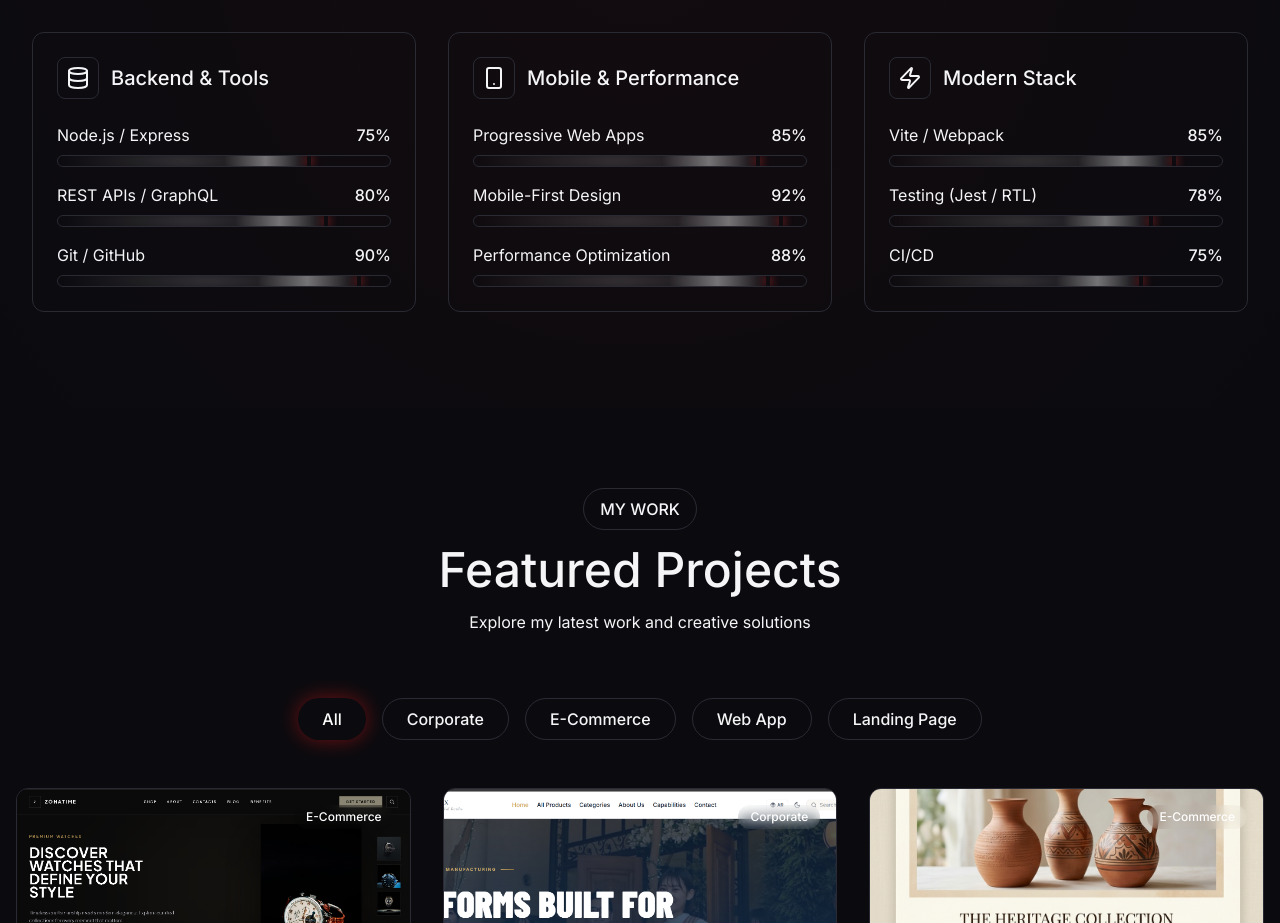
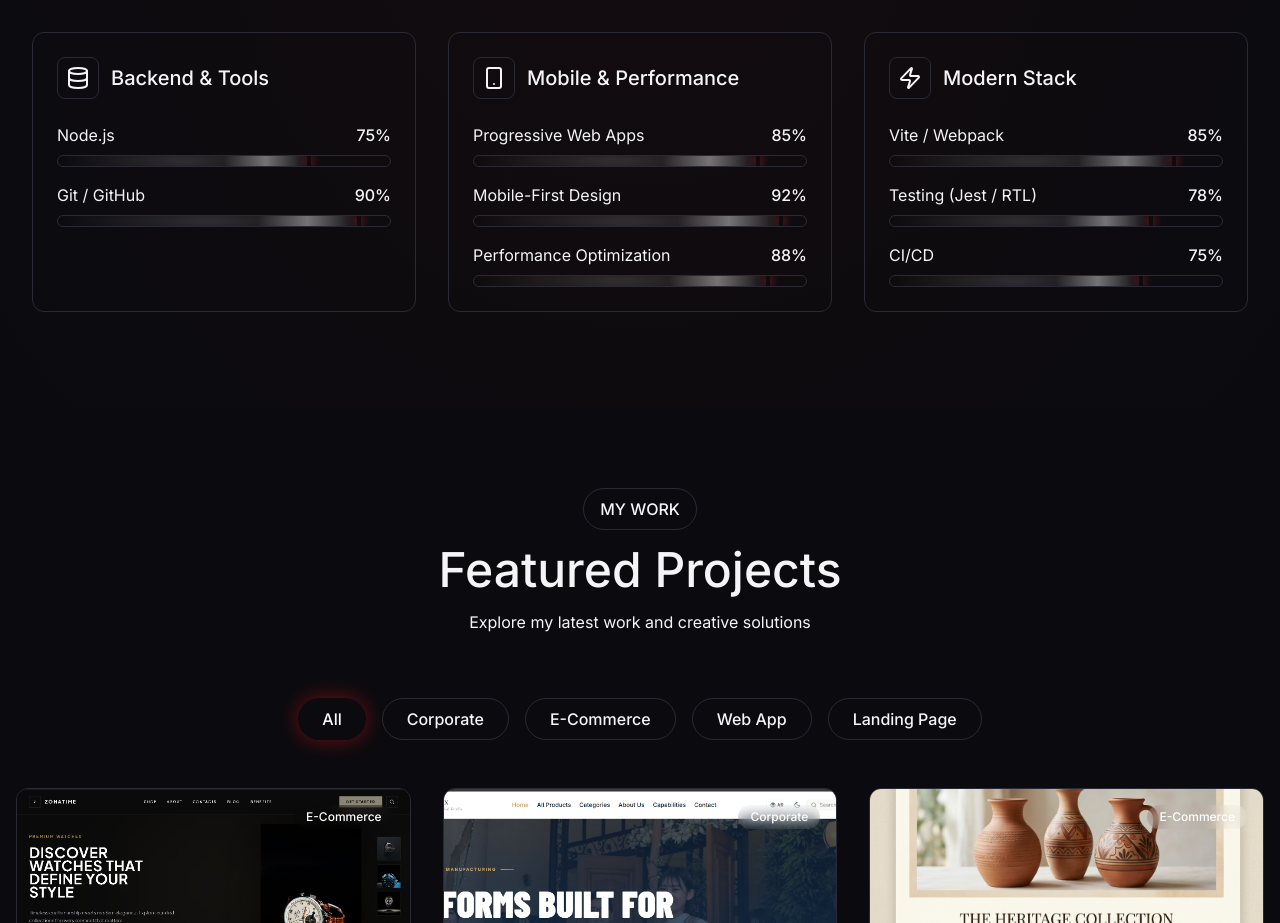
Before and after one commit to ansalking150/my-portfolio-, a React (Vite) app: page / in a window 1280 px wide. Shown: the part 2574-3497 px from the top of the page. Built offline with nearby package versions, Linux system fonts and the light colour scheme.

Commit message:
Update Backend & Tools skills: keep Node.js and Git/GitHub

```diff
--- a/src/app/components/sections/Skills.tsx
+++ b/src/app/components/sections/Skills.tsx
@@ -37,8 +37,7 @@ export function Skills() {
       titleKey: 'skills-cat-backend',
       icon: <Database size={24} />,
       skills: [
-        { name: 'Node.js / Express', percentage: 75 },
-        { name: 'REST APIs / GraphQL', percentage: 80 },
+        { name: 'Node.js', percentage: 75 },
         { name: 'Git / GitHub', percentage: 90 },
       ],
     },
```
